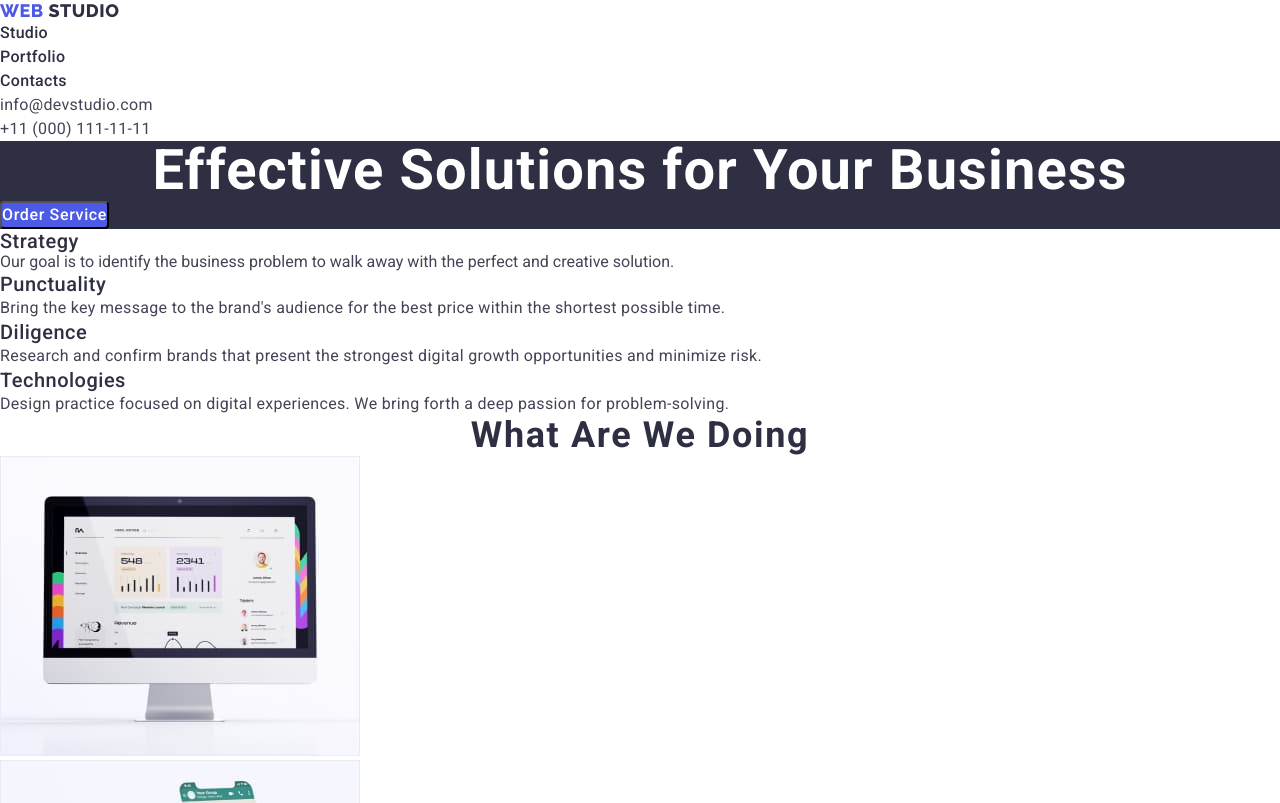
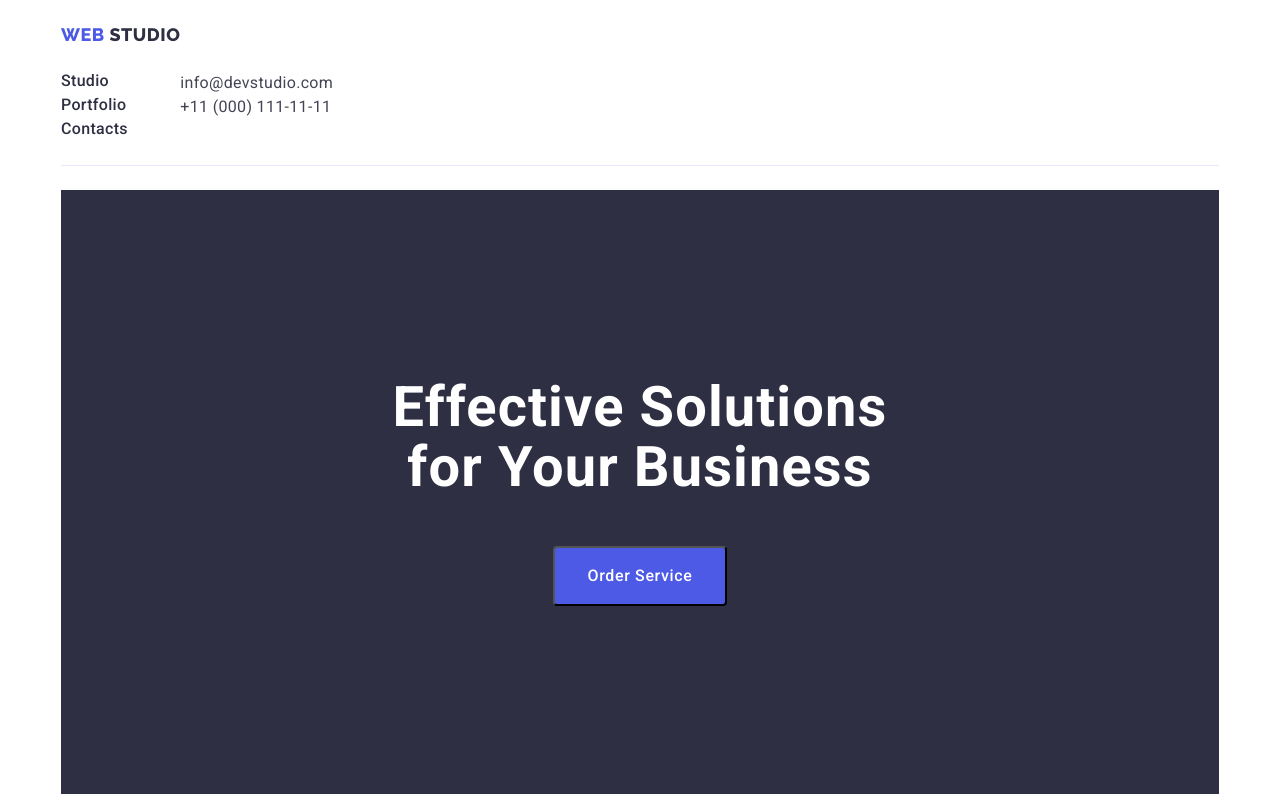
Before and after one commit to multi-witkacy/goit-markup-hw-03, a plain HTML site: page index.html in a window 1280 px wide. Shown: the top 803 px of the page. Drawn offline with nearby package versions, Linux system fonts and the light colour scheme.

Commit message:
git push

```diff
--- a/css/styles.css
+++ b/css/styles.css
@@ -12,6 +12,12 @@ body {
 }
 
 /*start global reset*/
+
+* {
+  margin: 0;
+  padding: 0;
+}
+
 h1,
 h2,
 h3,
@@ -19,6 +25,7 @@ h4,
 h5,
 h6,
 p {
+  list-style: none;
   margin: 0;
   padding: 0;
 }
@@ -31,14 +38,6 @@ ol {
   padding: 0;
 }
 
-.hidden {
-  display: none;
-}
-
-* {
-  margin: 0;
-  padding: 0;
-}
 /*end global reset*/
 
 .big-first-letter {
@@ -131,6 +130,7 @@ ol {
 .menu > {
   color: #2e2f42;
 }
+
 .contacts {
   text-decoration: none;
   color: var(--color-main);
@@ -230,6 +230,10 @@ ul {
   border-radius: 4px;
   background-color: #4d5ae5;
   cursor: pointer;
+  display: inline-flex;
+  padding: 16px 32px;
+  align-items: flex-start;
+  gap: 10px;
 }
 
 .first-button:hover,
@@ -250,6 +254,10 @@ ul {
   font-weight: 700;
   line-height: 107%;
   letter-spacing: 0.02em;
+  width: 496px;
+  display: flex;
+  margin: 0 auto;
+  margin-bottom: 48px;
 }
 
 .body-medium {
@@ -365,3 +373,69 @@ ul {
   line-height: 120%;
   letter-spacing: 0.025em;
 }
+
+.container {
+  width: 1158px;
+  padding: 0 15 px;
+  margin-left: auto;
+  margin-right: auto;
+}
+
+header {
+  display: flex;
+  padding: 24px 0;
+  border-bottom: 1px #e7e9fc;
+  align-content: center;
+}
+
+.top-line {
+}
+.header-nav {
+  display: flex;
+  flex-direction: row;
+  align-items: center;
+  border-bottom: 1px solid var(--cornflower, #e7e9fc);
+  background: var(--white, #fff);
+}
+
+.logo-location {
+  margin-top: 25, 5 px;
+  margin-right: 76 px;
+  margin-bottom: 25, 5 px;
+  margin-left: 156 px;
+}
+
+.menu-elements {
+  margin-top: 24px;
+  margin-right: 332 px;
+  margin-bottom: 24px;
+  margin-left: 0;
+}
+
+.address-elements {
+  gap: 40px;
+}
+
+.header-and-button {
+  text-align: center;
+  padding: 188px 0;
+  border: none;
+}
+
+.section-b {
+  padding: 120px 0;
+}
+
+.list-b {
+  justify-content: center;
+  align-items: center;
+  gap: 24px;
+}
+
+.list-item-b {
+  display: flex;
+  width: 264px;
+  flex-direction: column;
+  align-items: flex-start;
+  gap: 8px;
+}
--- a/index.html
+++ b/index.html
@@ -20,12 +20,13 @@
     />
   </head>
   <body>
-    <header>
+    <header class="top-line">
+      <div class="container header-nav">
         <nav>
-        <a class="logo" href="./index.html"
+          <a class="logo logo-location" href="./index.html"
             >Web <span class="studio">Studio</span></a
           >
-        <ul class="menu">
+          <ul class="menu menu-elements">
             <li class="body-medium">
               <a class="nav-link" href="./index.html">Studio</a>
             </li>
@@ -39,7 +40,7 @@
             <!--add web link contacts-->
           </ul>
         </nav>
-      <address class="contacts">
+        <address class="contacts address-elements">
           <ul>
             <li>
               <a class="contacts-link" href="mailto:info@devstudio.com"
@@ -53,39 +54,40 @@
             </li>
           </ul>
         </address>
+      </div>
     </header>
     <main>
       <!--Hero-->
-      <section class="hero">
+      <section class="hero container header-and-button">
         <h1 class="first-h">Effective Solutions for Your Business</h1>
         <button type="button" class="first-button">Order Service</button>
       </section>
       <!--competence-->
-      <section>
+      <section class="container section-b">
         <h2 hidden class="second-h">competence</h2>
-        <ul>
-          <li>
+        <ul class="list-b">
+          <li class="list-item-b">
             <h3 class="third-h">Strategy</h3>
             <p class="descritption">
               Our goal is to identify the business problem to walk away with the
               perfect and creative solution.
             </p>
           </li>
-          <li>
+          <li class="list-item-b">
             <h3 class="third-h">Punctuality</h3>
             <p class="description">
               Bring the key message to the brand's audience for the best price
               within the shortest possible time.
             </p>
           </li>
-          <li>
+          <li class="list-item-b">
             <h3 class="third-h">Diligence</h3>
             <p class="description">
               Research and confirm brands that present the strongest digital
               growth opportunities and minimize risk.
             </p>
           </li>
-          <li>
+          <li class="list-item-b">
             <h3 class="third-h">Technologies</h3>
             <p class="description">
               Design practice focused on digital experiences. We bring forth a
@@ -131,7 +133,7 @@
         <ul>
           <li>
             <img
-              src="./images/main_2_ourTeam/MarkGuerrero.jpg"
+              src="./images/main_2_our.team/mark.guerrero.jpg"
               alt="portrait of Mark Guerrero"
               width="264"
               height="260"
@@ -144,7 +146,7 @@
 
           <li>
             <img
-              src="./images/main_2_ourTeam/TomFord.jpg"
+              src="./images/main_2_our.team/tom.ford.jpg"
               alt="portrait of Tom Ford"
               width="264"
               height="260"
@@ -157,7 +159,7 @@
 
           <li>
             <img
-              src="./images/main_2_ourTeam/CamilaGarcia.jpg"
+              src="./images/main_2_our.team/camila.garcia.jpg"
               alt="portrait of Camila Garcia"
               width="264"
               height="260"
@@ -170,7 +172,7 @@
 
           <li>
             <img
-              src="./images/main_2_ourTeam/DanielWilson.jpg"
+              src="./images/main_2_our.team/daniel.wilson.jpg"
               alt="portrait of Daniel Wilson"
               width="264"
               height="260"
```
Also changed, not shown: portfolio.html (+9 -9 lines). Lines whose indentation alone changed are shown as unchanged.
